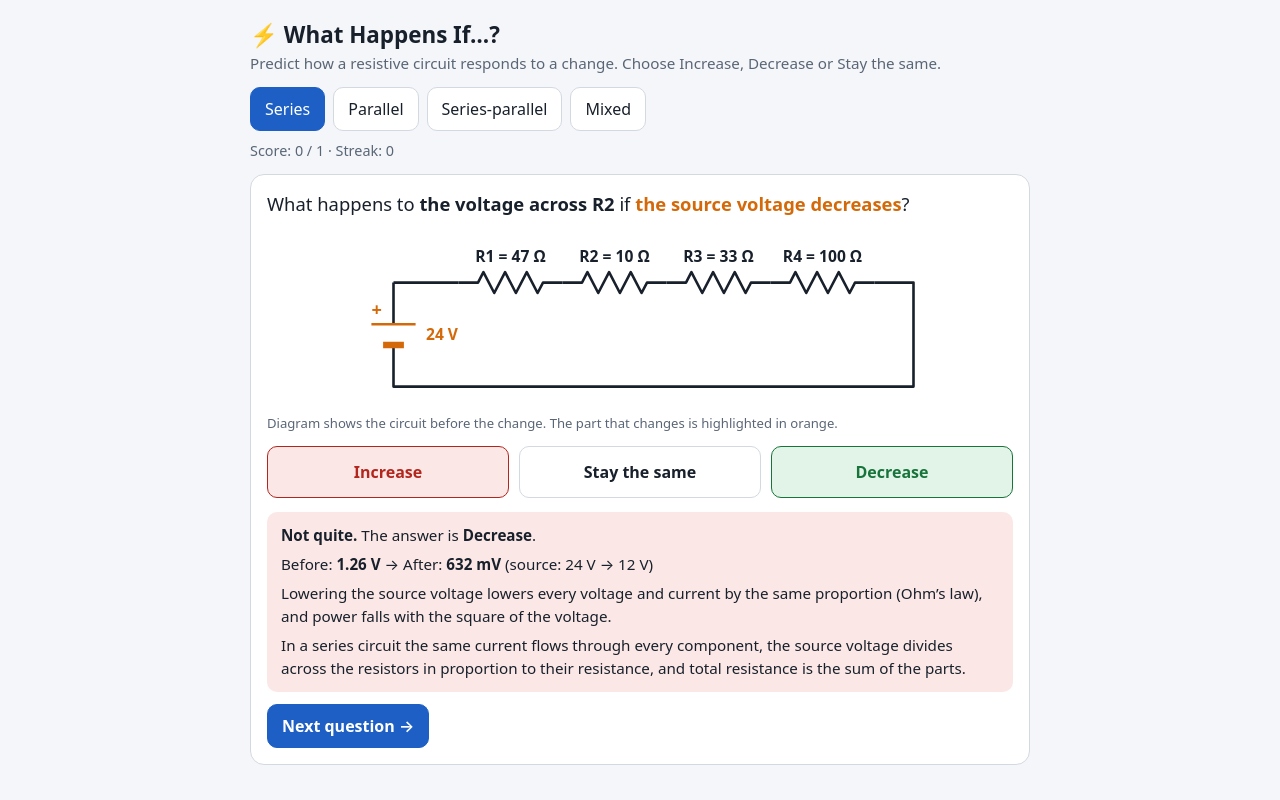
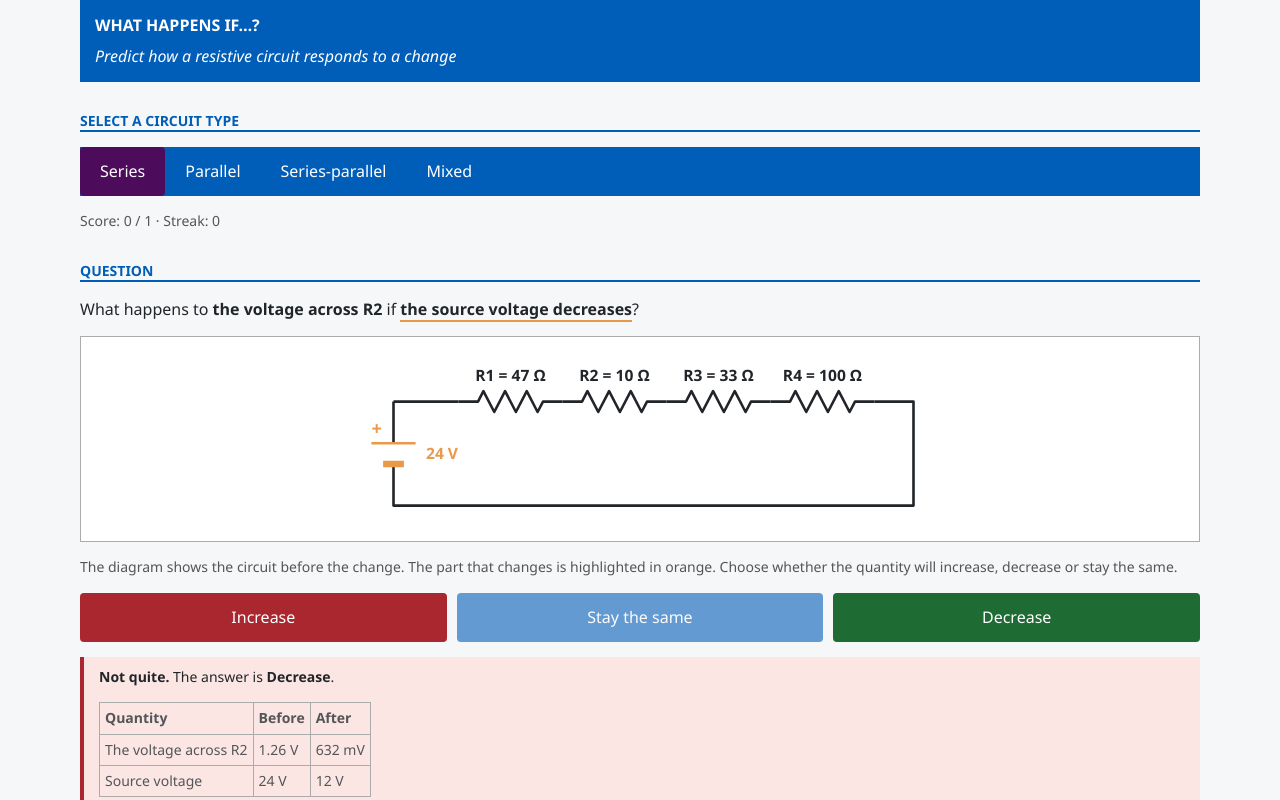
Before and after one commit to kathbris/whatifR, a plain HTML site: page index.html in a window 1280 px wide. Both pictures are taken after a click on the button "Increase". Shown: the top 800 px of the page. Drawn offline with Linux system fonts and the light colour scheme.

Commit message:
Refactor HTML structure and update styles

```diff
--- a/index.html
+++ b/index.html
@@ -3,47 +3,51 @@
 <meta name="viewport" content="width=device-width, initial-scale=1, viewport-fit=cover">
 <title>What Happens If? Circuit Trainer</title>
 <style>
-:root{color-scheme:light dark;--bg:#f4f6f9;--card:#fff;--tx:#18202b;--mut:#5a6676;--bd:#d3d9e1;--ac:#1d5fc4;--acb:#e6effc;--ok:#17743a;--okb:#e2f4e8;--bad:#b3261e;--badb:#fbe8e6;--hl:#d4690a;box-sizing:border-box;padding-top:env(safe-area-inset-top,0px);padding-bottom:env(safe-area-inset-bottom,0px)}
-@media (prefers-color-scheme:dark){:root:not([data-theme="light"]){color-scheme:dark;--bg:#12171e;--card:#1b222c;--tx:#e8edf3;--mut:#9aa7b8;--bd:#34404f;--ac:#6aa6ff;--acb:#1c2b45;--ok:#5ed48b;--okb:#17301f;--bad:#ff8a80;--badb:#3a1c1a;--hl:#ffa04d}}
-:root[data-theme="dark"]{color-scheme:dark;--bg:#12171e;--card:#1b222c;--tx:#e8edf3;--mut:#9aa7b8;--bd:#34404f;--ac:#6aa6ff;--acb:#1c2b45;--ok:#5ed48b;--okb:#17301f;--bad:#ff8a80;--badb:#3a1c1a;--hl:#ffa04d}
-html,body{margin:0;background:var(--bg);color:var(--tx);font-family:system-ui,-apple-system,"Segoe UI",Roboto,sans-serif}
-main{max-width:780px;margin:0 auto;padding:16px}
-h1{font-size:1.4rem;margin:.2rem 0}.sub{color:var(--mut);margin:0 0 14px;font-size:.95rem}
-.row{display:flex;flex-wrap:wrap;gap:8px;align-items:center}
-button{font:inherit;cursor:pointer;border:1px solid var(--bd);background:var(--card);color:var(--tx);border-radius:10px;padding:10px 14px}
-button:hover:not(:disabled){border-color:var(--ac)}
-.tab.on{background:var(--ac);color:#fff;border-color:var(--ac)}
-.stats{margin-left:auto;color:var(--mut);font-size:.9rem}
-.card{background:var(--card);border:1px solid var(--bd);border-radius:14px;padding:16px;margin-top:14px}
-#q{font-size:1.15rem;line-height:1.45;margin:0 0 10px}#q .c{color:var(--hl)}
-#fig{overflow-x:auto;text-align:center}
-svg{color:var(--tx);height:auto}svg .hl{color:var(--hl)}
-svg text{fill:currentColor;stroke:none;font:600 12px system-ui,sans-serif;text-anchor:middle}
-.cap{color:var(--mut);font-size:.82rem;margin:4px 0 0}
-.ans{display:grid;grid-template-columns:repeat(3,1fr);gap:10px;margin-top:14px}
-.ans button{font-weight:600;padding:14px 8px}
-.ans .right{background:var(--okb);border-color:var(--ok);color:var(--ok)}
-.ans .wrong{background:var(--badb);border-color:var(--bad);color:var(--bad)}
-#fb{margin-top:14px;padding:12px 14px;border-radius:10px;line-height:1.5;font-size:.95rem}
-#fb.ok{background:var(--okb)}#fb.no{background:var(--badb)}#fb p{margin:.4rem 0 0}
-#next{margin-top:12px;background:var(--ac);color:#fff;border-color:var(--ac);font-weight:600}
+:root{color-scheme:light;--pg:#F6F7F9;--tx:#212529;--mt:#535557;--ln:#aaabab;--h:#005EB8;--cd:#fff;--or:#e9994a;--okb:#e3f2e6;--nob:#fbe6e4;box-sizing:border-box;padding-top:env(safe-area-inset-top,0px);padding-bottom:env(safe-area-inset-bottom,0px)}
+html,body{margin:0}
+body{font:16px/1.6 'Segoe UI',Roboto,'Helvetica Neue',Arial,sans-serif;background:var(--pg);color:var(--tx);width:100%;box-sizing:border-box;padding:0 80px 20px}
+h1,h2{margin:0;width:100%;box-sizing:border-box;background:#005EB8;color:#fff;font-size:16px;line-height:1.3}
+h1{padding:15px 15px 10px;text-transform:uppercase;font-weight:600}
+h2{padding:0 15px 15px;font-style:italic;font-weight:normal}
+h3{margin:30px 0 0;width:100%;font-size:14px;line-height:1.3;text-transform:uppercase;font-weight:600;color:var(--h);border-bottom:2px solid var(--h)}
+p{margin:15px 0 0;font-size:14px;line-height:145%;color:var(--mt)}
+a{color:var(--h);font-weight:bold;text-decoration:none}
+.tab{margin-top:15px;overflow:hidden;background:#005EB8;display:flex;flex-wrap:wrap}
+button{font:inherit;font-size:16px;cursor:pointer;background:#005EB8;color:#fff;border:none;padding:12px 20px;border-radius:4px;transition:background-color .3s ease}
+button:hover:not(:disabled){background:#00A3E0}
+.tab button.active{background:#4D0B5C}
+button:disabled{cursor:default;opacity:.6}
+:focus{outline:2px solid #00A3E0;outline-offset:2px}
+#q{font-size:16px;line-height:1.5;color:var(--tx)}#q b{font-weight:600}
+#q .c{border-bottom:2px solid var(--or)}
+#fig{margin-top:15px;background:var(--cd);border:1px solid var(--ln);padding:10px;overflow-x:auto;text-align:center}
+svg{color:var(--tx);height:auto}svg .hl{color:var(--or)}
+svg text{fill:currentColor;stroke:none;font:600 12px 'Segoe UI',Arial,sans-serif;text-anchor:middle}
+.ans{display:grid;grid-template-columns:repeat(3,1fr);gap:10px;margin-top:15px}
+.ans button.right{background:#1e6b34;opacity:1}
+.ans button.wrong{background:#aa272f;opacity:1}
+#fb{margin-top:15px;padding:10px 15px 15px;border-left:4px solid;color:var(--tx)}
+#fb.ok{background:var(--okb);border-color:#1e6b34}#fb.no{background:var(--nob);border-color:#aa272f}
+#fb p{color:var(--tx)}
+table{margin-top:15px;border-collapse:collapse;font-size:14px;line-height:145%;color:var(--mt)}
+table,th,td{border:1px solid var(--ln)}th,td{padding:5px;text-align:left}th{font-weight:bold}
+#next{margin-top:15px}
 [hidden]{display:none!important}
-@media(max-width:480px){.ans{grid-template-columns:1fr}}
+@media(max-width:600px){body{padding:0 12px 20px}.ans{grid-template-columns:1fr}}
 </style></head>
-<body><main>
-<h1>⚡ What Happens If…?</h1>
-<p class="sub">Predict how a resistive circuit responds to a change. Choose Increase, Decrease or Stay the same.</p>
-<div class="row" id="tabs"></div>
-<div class="row" style="margin-top:10px"><span class="stats" id="stats" style="margin-left:0"></span></div>
-<div class="card">
+<body id="mse">
+<h1>What happens if&hellip;?</h1>
+<h2>Predict how a resistive circuit responds to a change</h2>
+<h3>Select a circuit type</h3>
+<div class="tab" id="tabs"></div>
+<p id="stats"></p>
+<h3>Question</h3>
 <p id="q"></p>
 <div id="fig"></div>
-<p class="cap">Diagram shows the circuit before the change. The part that changes is highlighted in orange.</p>
+<p>The diagram shows the circuit before the change. The part that changes is highlighted in orange. Choose whether the quantity will increase, decrease or stay the same.</p>
 <div class="ans" id="ans"></div>
 <div id="fb" hidden></div>
-<button id="next" hidden>Next question →</button>
-</div>
-</main>
+<button id="next" hidden>Next question</button>
 <script>
 const $=id=>document.getElementById(id);
 const pick=a=>a[Math.floor(Math.random()*a.length)];
@@ -145,9 +149,9 @@ function answer(a){
  const ok=a===Q.ans;if(ok){st.ok++;st.streak++}else st.streak=0;
  document.querySelectorAll('#ans button').forEach(b=>{b.disabled=true;if(b.dataset.v===Q.ans)b.classList.add('right');else if(b.dataset.v===a)b.classList.add('wrong')});
  const name={inc:'Increase',dec:'Decrease',same:'Stay the same'}[Q.ans],u=UN[Q.q];
- const sv=Q.k[0]==='v'?` (source: ${Q.V} V → ${f(Q.V2,'V')})`:'';
  const fb=$('fb');fb.className=ok?'ok':'no';
- fb.innerHTML=`<b>${ok?'Correct!':'Not quite.'}</b> The answer is <b>${name}</b>.<p>Before: <b>${f(Q.bv,u)}</b> → After: <b>${f(Q.av,u)}</b>${sv}</p><p>${CT[Q.k]}</p><p>${HT[Q.tp]}</p>`;
+ const cap=t=>t.replace(/^./,c=>c.toUpperCase());
+ fb.innerHTML=`<p style="margin-top:0"><b>${ok?'Correct!':'Not quite.'}</b> The answer is <b>${name}</b>.</p><table><thead><tr><th>Quantity</th><th>Before</th><th>After</th></tr></thead><tbody><tr><td>${cap(tgtText(Q.id,Q.q))}</td><td>${f(Q.bv,u)}</td><td>${f(Q.av,u)}</td></tr>${Q.k[0]==='v'?`<tr><td>Source voltage</td><td>${f(Q.V,'V')}</td><td>${f(Q.V2,'V')}</td></tr>`:''}</tbody></table><p>${CT[Q.k]}</p><p>${HT[Q.tp]}</p>`;
  fb.hidden=false;$('next').hidden=false;stats();
 }
 function stats(){$('stats').textContent=`Score: ${st.ok} / ${st.n} · Streak: ${st.streak}`}
@@ -155,7 +159,7 @@
 function tabs(){
  $('tabs').innerHTML='';
  TABS.forEach(([v,l])=>{
-  const b=document.createElement('button');b.className='tab'+(v===sel?' on':'');b.textContent=l;
+  const b=document.createElement('button');b.className=v===sel?'active':'';b.textContent=l;
   b.onclick=()=>{sel=v;tabs();show()};$('tabs').appendChild(b);
  });
 }
```
